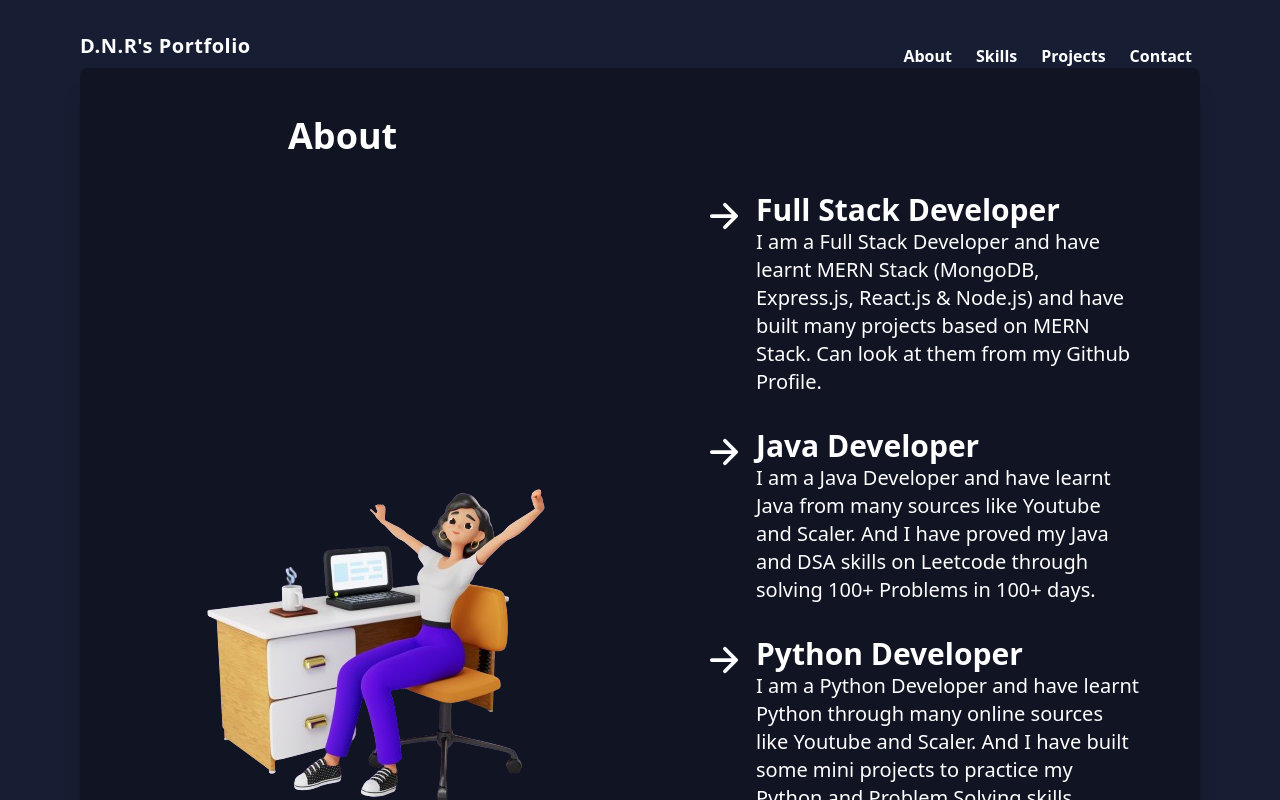
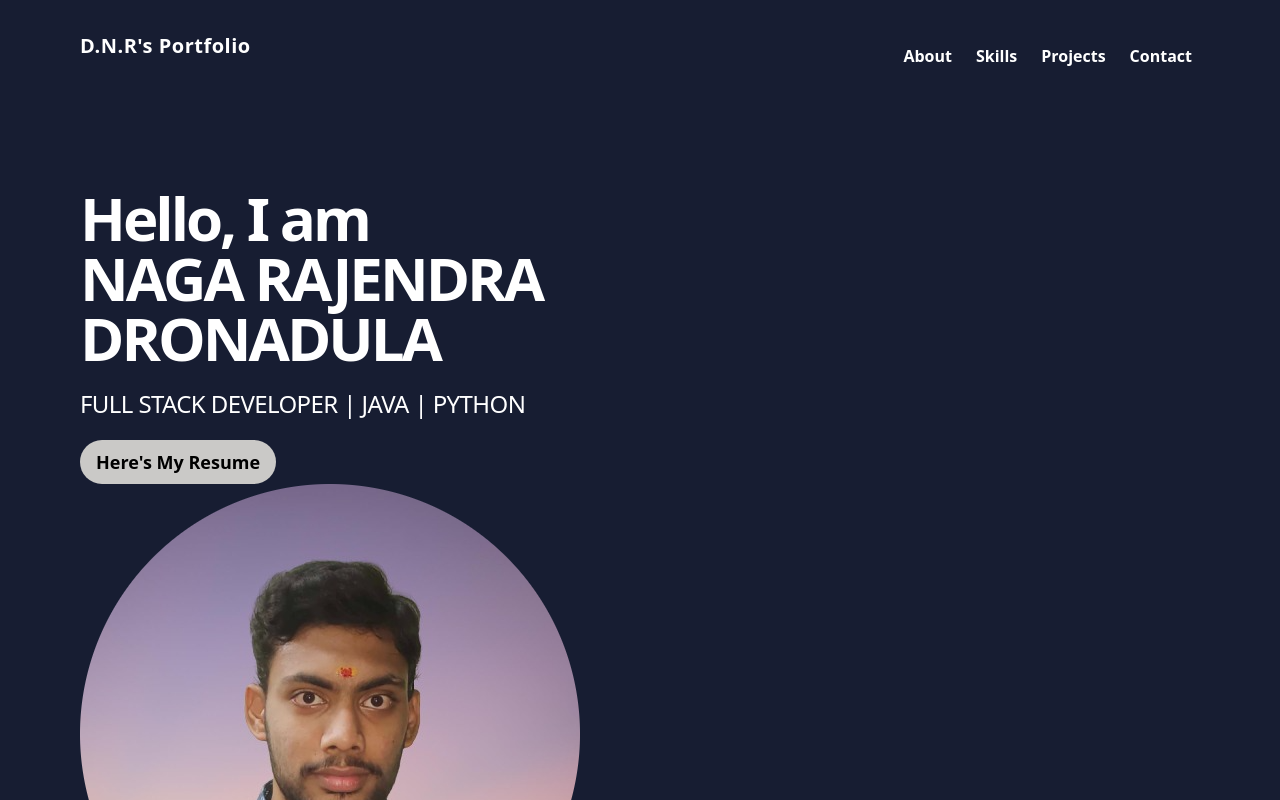
Before and after one commit to nagarajendradronadula/My-Portfolio, a React (Vite) app: page / in a window 1280 px wide. Shown: the top 800 px of the page. Built offline with nearby package versions, Linux system fonts and the light colour scheme.

Commit message:
change 7

```diff
--- a/src/App.jsx
+++ b/src/App.jsx
@@ -1,5 +1,5 @@
 import Navbar from "./Components/Navbar/navbar.jsx";
-// import Home from "./Components/Home/Home.jsx";
+import Home from "./Components/Home/Home.jsx";
 import About from "./Components/About/About.jsx"
 import Skills from "./Components/Skills/Skills.jsx"
 import Projects from "./Components/Projects/Projects.jsx"
@@ -10,7 +10,7 @@ function App() {
   return (
     <div className="bg-[#171d32] h-auto w-full overflow-hidden">
       <Navbar />
-      {/* <Home /> */}
+      <Home />
       <About />
       <Skills />
       <Projects />
--- a/src/Components/Footer/footer.jsx
+++ b/src/Components/Footer/footer.jsx
@@ -2,7 +2,7 @@
 import {MdOutlineMail} from 'react-icons/md'
 import {FaGithub, FaLinkedin} from 'react-icons/fa'
 
-const footer = () => {
+const Footer = () => {
   return (
     <div id="Contact" className="flex justify-around bg-[#465697] text-white p-10 md:p-12 items-center">
         <div>
@@ -19,4 +19,4 @@ const footer = () => {
   )
 }
 
-export default footer
+export default Footer
--- a/src/Components/Home/home.jsx
+++ b/src/Components/Home/home.jsx
@@ -2,7 +2,7 @@
 import profileImage from "../../assets/IMG_20220813_192157-modified-removebg-preview-modified.png";
 import Resume from "../../assets/DNR-Resume-4.pdf"
 
-const home = () => {
+const Home = () => {
   return (
     <div id="Home" className="text-white flex flex-wrap w-full justify-between items-start p-10 md:p-20">
       <div className="md:w-3/5 md:pt-10">
@@ -24,4 +24,4 @@ const home = () => {
   );
 };
 
-export default home;
+export default Home;
--- a/src/Components/Projects/ProjectCard.jsx
+++ b/src/Components/Projects/ProjectCard.jsx
@@ -1,4 +1,5 @@
-import React from "react";
+/* eslint-disable react/prop-types */
+// import React from "react";
 import bannerImg from "../../assets/7358602-removebg-preview.png";
 
 const ProjectCard = ({ title, main, gitHubLink, liveLink }) => {
--- a/src/Components/Projects/projects.jsx
+++ b/src/Components/Projects/projects.jsx
@@ -1,7 +1,7 @@
 
 import ProjectCard from './ProjectCard.jsx';
 
-const projects = () => {
+const Projects = () => {
   return (
     <div id="Projects" className="p-10 md:p-24 text-white">
         <h1 className="text-2xl md:text-4xl text-white font-bold tracking-wider">Projects</h1>
@@ -19,4 +19,4 @@ const projects = () => {
   )
 }
 
-export default projects
+export default Projects
```
Also changed, not shown: 6 other files (tests, documents, lock files or other folders).
